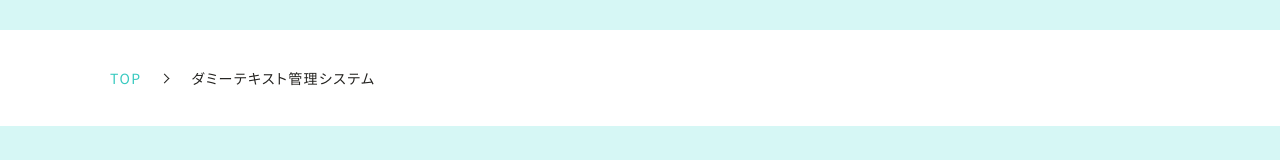
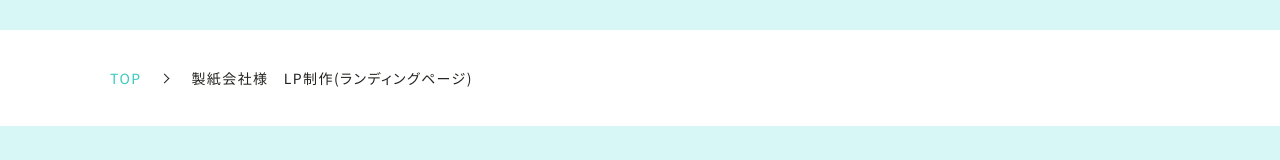
Before and after one commit to ringo-117/and-1_html, a plain HTML site: page solutions-01.html in a window 1280 px wide. Shown: the part 493-653 px from the top of the page. Drawn offline with Linux system fonts and the light colour scheme; files whose address does not match are found by name.

Commit message:
ソリューションズ０１_パンクズリスト修正

```diff
--- a/solutions-01.html
+++ b/solutions-01.html
@@ -151,7 +151,7 @@
       <div class="link-list">
         <a href="index.html">TOP</a>
         <div class="link-arrow"></div>
-        <p>ダミーテキスト管理システム</p>
+        <p>製紙会社様　LP制作(ランディングページ)</p>
       </div>
       <div class="content-bg-01">
         <div class="content-bg-02">
```
